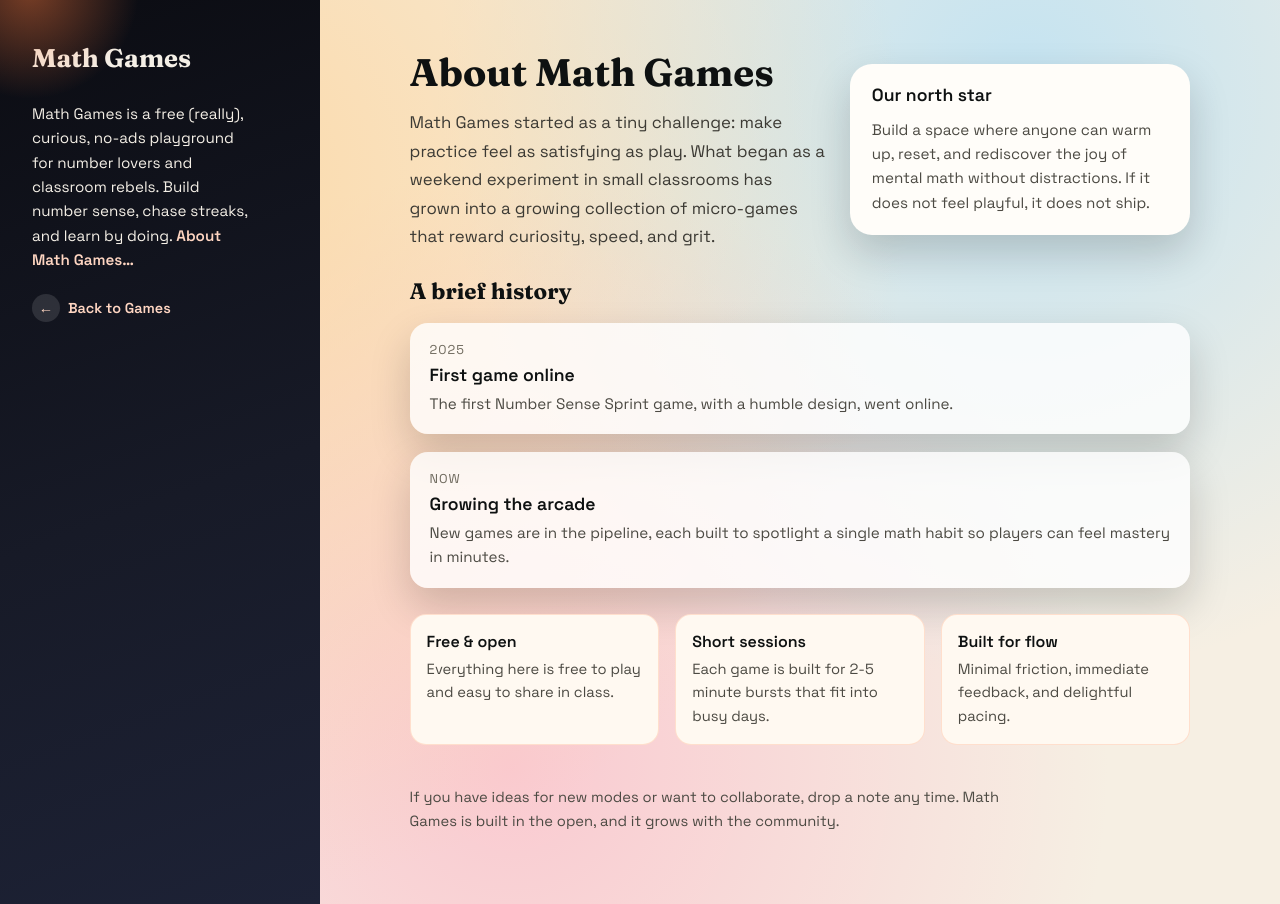
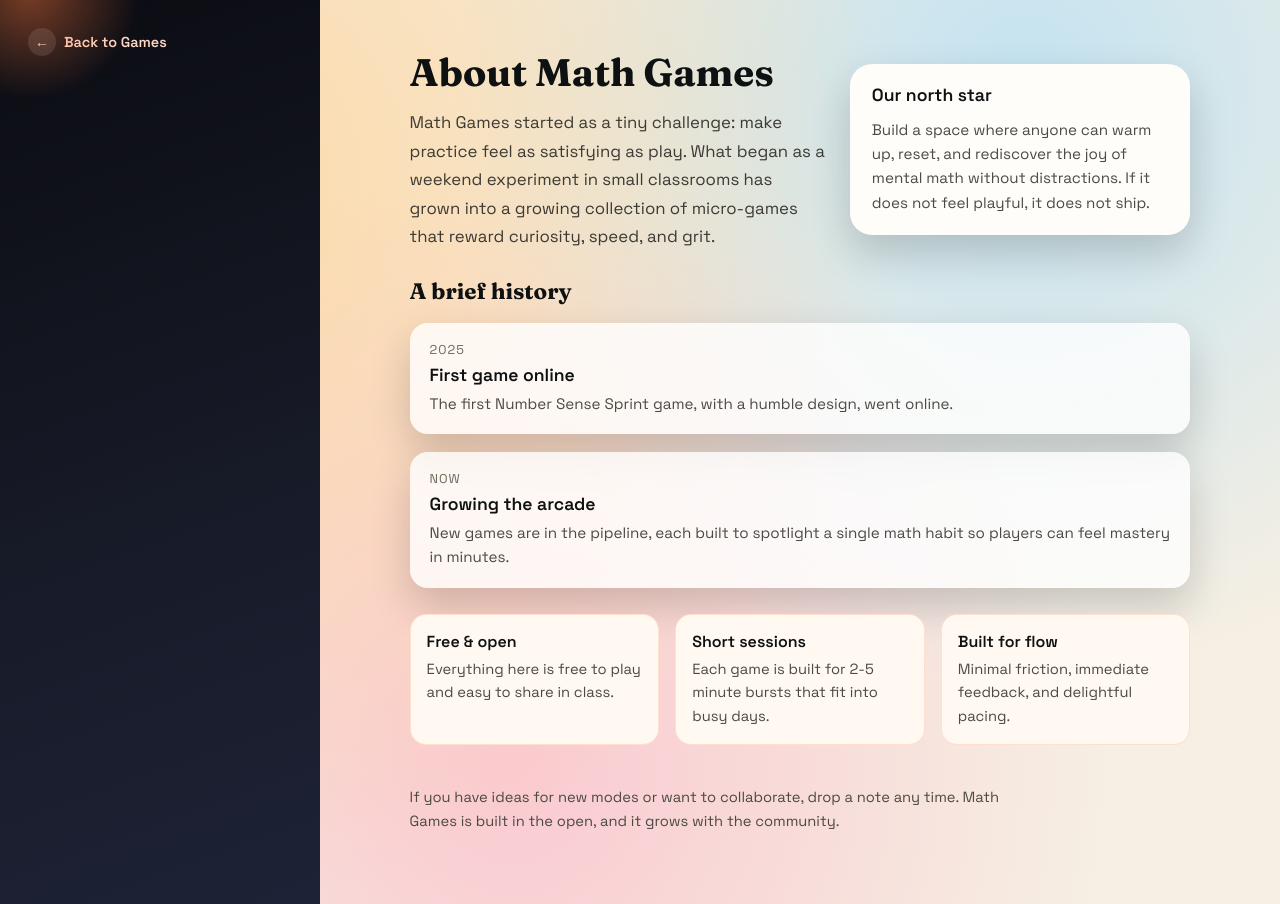
Before and after one commit to lbi-dag/math_game, a website: page about.html in a window 1280 px wide. Drawn offline with Linux system fonts and the light colour scheme.

Commit message:
declutter html texts

```diff
--- a/about.html
+++ b/about.html
@@ -47,9 +47,11 @@
     .sidebar {
       background: linear-gradient(160deg, #0b0c12 0%, #171a27 55%, #1d2236 100%);
       color: var(--side-ink);
-      padding: 42px 32px 36px;
+      padding: 28px 28px 24px;
       position: relative;
       overflow: hidden;
+      display: flex;
+      align-items: flex-start;
     }
 
     .sidebar::before {
@@ -63,28 +65,11 @@
       pointer-events: none;
     }
 
-    .logo {
-      font-family: "Fraunces", "Times New Roman", serif;
-      font-size: 1.6rem;
-      font-weight: 700;
-      margin-bottom: 28px;
-    }
-
-    .manifesto {
-      font-size: 0.95rem;
-      line-height: 1.6;
-      max-width: 220px;
-    }
-
-    .manifesto strong {
-      color: #ffd6c2;
-    }
-
     .about-link {
       display: inline-flex;
       align-items: center;
       gap: 8px;
-      margin-top: 22px;
+      margin-top: 0;
       color: #ffd6c2;
       text-decoration: none;
       font-weight: 600;
@@ -232,11 +217,7 @@
       }
 
       .sidebar {
-        padding: 32px 28px;
-      }
-
-      .manifesto {
-        max-width: none;
+        padding: 24px 24px 22px;
       }
     }
 
@@ -250,11 +231,6 @@
 <body>
   <div class="page">
     <aside class="sidebar">
-      <div class="logo">Math Games</div>
-      <div class="manifesto">
-        Math Games is a free (really), curious, no-ads playground for number lovers and classroom rebels.
-        Build number sense, chase streaks, and learn by doing. <strong>About Math Games…</strong>
-      </div>
       <a class="about-link" href="./index.html">
         <span>←</span>
         Back to Games
```
Also changed, not shown: index.html (+1 -1 lines).
